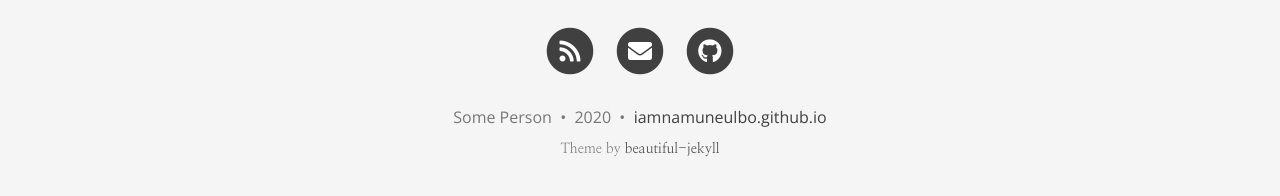
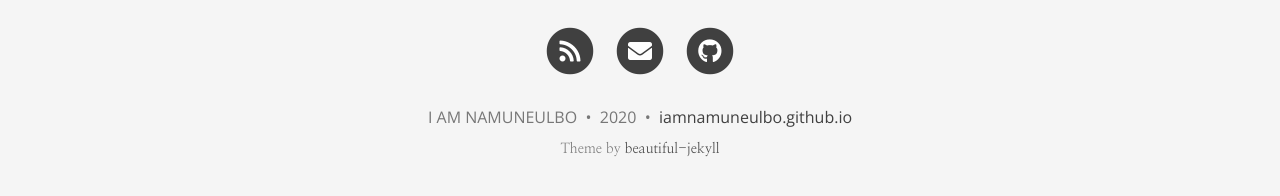
Before and after one commit to leesk9719/mostsimple.github.io, a Jekyll site: the page built from index.html, in a window 1280 px wide and 900 px high, scrolled down 544 px. Shown: the part 690-886 px from the top of the window. Built offline with Jekyll 4.4.1, drawn with Linux system fonts in a browser that asks for light colours; nearby versions of some CDN libraries; the list of posts is cut into pages by our own code.

Commit message:
footer 수정

```diff
--- a/_config.yml
+++ b/_config.yml
@@ -59,7 +59,7 @@ footer-link-col: "#404040"
 # Change all these values or delete the ones you don't want.
 # Important: you must keep the "name" parameter, everything else you can remove
 author:
-  name: Some Person
+  name: I AM NAMUNEULBO
 
 # Select your active Social Network Links.
 # Uncomment the links you want to show in the footer and add your information to each link.
```
